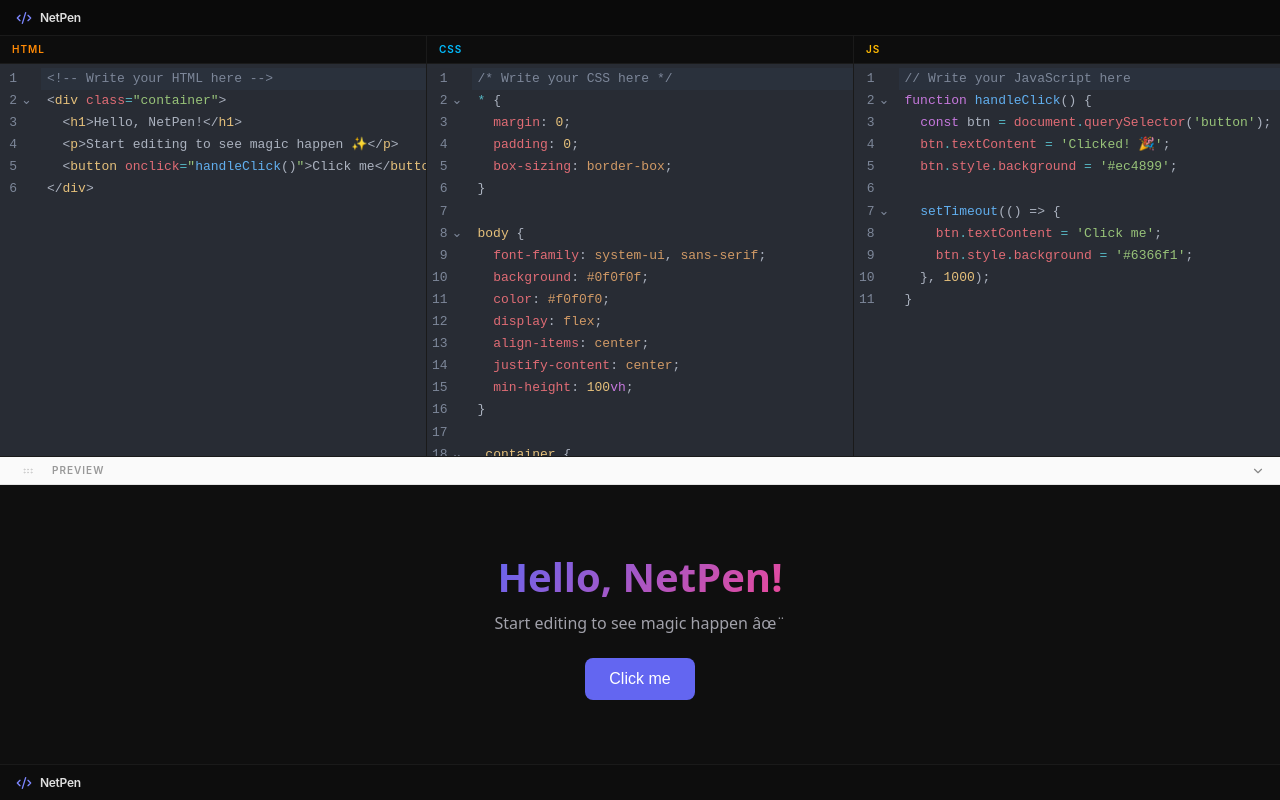
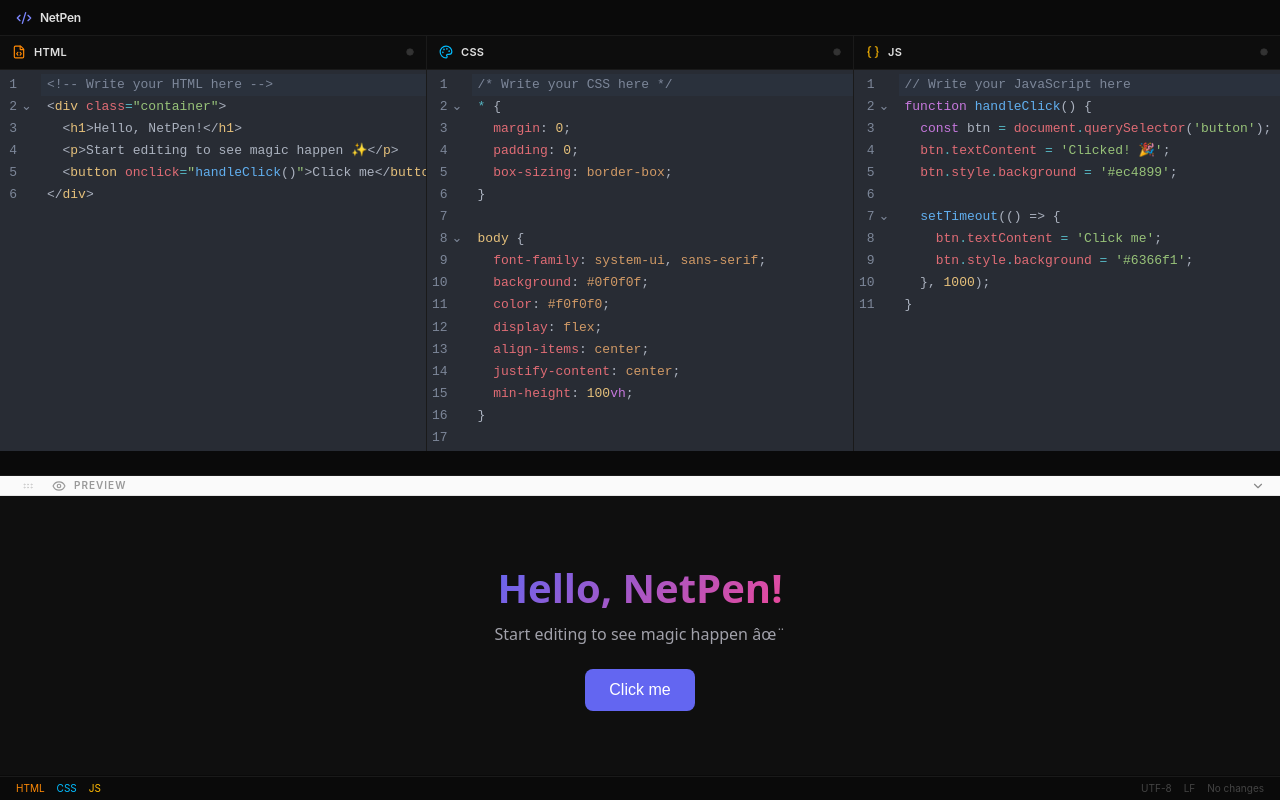
Before and after one commit to byllzz/netpen-editor, a React (Vite) app: page / in a window 1280 px wide. Built offline with nearby package versions, Linux system fonts and the light colour scheme.

Commit message:
feat: polished panel headers with icons, live change counters, and status bar

```diff
--- a/src/App.tsx
+++ b/src/App.tsx
@@ -1,65 +1,113 @@
-import { useState } from 'react';
+import { useState, useCallback } from 'react';
 import { Header } from './components/layout/Header';
-import { Footer } from './components/layout/Footer';
+import { Footer } from './components/layout/Footer.tsx';
 import { CodeEditor } from './components/editor/CodeEditor';
 import { PreviewDrawer } from './components/preview/PreviewDrawer';
 import { useDebounce } from './hooks/useDebounce';
 import { defaultHtml, defaultCss, defaultJs } from './lib/defaults';
+import { FileCode, Palette, Braces, Circle } from 'lucide-react';
 
 function App() {
   const [html, setHtml] = useState(defaultHtml);
   const [css, setCss] = useState(defaultCss);
   const [js, setJs] = useState(defaultJs);
+  const [htmlChanges, setHtmlChanges] = useState(0);
+  const [cssChanges, setCssChanges] = useState(0);
+  const [jsChanges, setJsChanges] = useState(0);
 
   const debouncedHtml = useDebounce(html, 400);
   const debouncedCss = useDebounce(css, 400);
   const debouncedJs = useDebounce(js, 400);
 
+  const totalChanges = htmlChanges + cssChanges + jsChanges;
+
+  const handleHtmlChange = useCallback((value: string) => {
+    setHtml(value);
+    setHtmlChanges(p => p + 1);
+  }, []);
+  const handleCssChange = useCallback((value: string) => {
+    setCss(value);
+    setCssChanges(p => p + 1);
+  }, []);
+  const handleJsChange = useCallback((value: string) => {
+    setJs(value);
+    setJsChanges(p => p + 1);
+  }, []);
+
   return (
     <div className="h-screen flex flex-col bg-[#0a0a0a] text-[#e0e0e0] overflow-hidden">
-      <Header />
+      <Header totalChanges={totalChanges} />
 
       <div className="flex-1 flex min-h-0">
-        {/* HTML */}
         <div className="flex-1 flex flex-col border-r border-[#1a1a1a] min-w-0">
-          <div className="px-3 py-1.5 border-b border-[#1a1a1a] bg-[#0d0d0d] flex items-center">
-            <span className="text-[10px] font-semibold text-orange-400 uppercase tracking-widest">
-              HTML
-            </span>
+          <div className="px-3 py-2 border-b border-[#1a1a1a] bg-[#0d0d0d] flex items-center justify-between gap-2">
+            <div className="flex items-center gap-2">
+              <FileCode className="w-3.5 h-3.5 text-orange-400" />
+              <span className="text-[11px] font-semibold text-[#e0e0e0] tracking-wide">HTML</span>
+            </div>
+            <div className="flex items-center gap-2">
+              {htmlChanges > 0 && (
+                <span className="text-[10px] text-[#666] tabular-nums">
+                  {htmlChanges} change{htmlChanges !== 1 ? 's' : ''}
+                </span>
+              )}
+              <Circle
+                className={`w-2 h-2 fill-current ${htmlChanges > 0 ? 'text-orange-400' : 'text-[#333]'}`}
+              />
+            </div>
           </div>
           <div className="flex-1 overflow-hidden">
-            <CodeEditor language="html" value={html} onChange={setHtml} />
+            <CodeEditor language="html" value={html} onChange={handleHtmlChange} />
           </div>
         </div>
 
-        {/* CSS */}
         <div className="flex-1 flex flex-col border-r border-[#1a1a1a] min-w-0">
-          <div className="px-3 py-1.5 border-b border-[#1a1a1a] bg-[#0d0d0d] flex items-center">
-            <span className="text-[10px] font-semibold text-sky-400 uppercase tracking-widest">
-              CSS
-            </span>
+          <div className="px-3 py-2 border-b border-[#1a1a1a] bg-[#0d0d0d] flex items-center justify-between gap-2">
+            <div className="flex items-center gap-2">
+              <Palette className="w-3.5 h-3.5 text-sky-400" />
+              <span className="text-[11px] font-semibold text-[#e0e0e0] tracking-wide">CSS</span>
+            </div>
+            <div className="flex items-center gap-2">
+              {cssChanges > 0 && (
+                <span className="text-[10px] text-[#666] tabular-nums">
+                  {cssChanges} change{cssChanges !== 1 ? 's' : ''}
+                </span>
+              )}
+              <Circle
+                className={`w-2 h-2 fill-current ${cssChanges > 0 ? 'text-sky-400' : 'text-[#333]'}`}
+              />
+            </div>
           </div>
           <div className="flex-1 overflow-hidden">
-            <CodeEditor language="css" value={css} onChange={setCss} />
+            <CodeEditor language="css" value={css} onChange={handleCssChange} />
           </div>
         </div>
 
-        {/* JS */}
         <div className="flex-1 flex flex-col min-w-0">
-          <div className="px-3 py-1.5 border-b border-[#1a1a1a] bg-[#0d0d0d] flex items-center">
-            <span className="text-[10px] font-semibold text-amber-400 uppercase tracking-widest">
-              JS
-            </span>
+          <div className="px-3 py-2 border-b border-[#1a1a1a] bg-[#0d0d0d] flex items-center justify-between gap-2">
+            <div className="flex items-center gap-2">
+              <Braces className="w-3.5 h-3.5 text-amber-400" />
+              <span className="text-[11px] font-semibold text-[#e0e0e0] tracking-wide">JS</span>
+            </div>
+            <div className="flex items-center gap-2">
+              {jsChanges > 0 && (
+                <span className="text-[10px] text-[#666] tabular-nums">
+                  {jsChanges} change{jsChanges !== 1 ? 's' : ''}
+                </span>
+              )}
+              <Circle
+                className={`w-2 h-2 fill-current ${jsChanges > 0 ? 'text-amber-400' : 'text-[#333]'}`}
+              />
+            </div>
           </div>
           <div className="flex-1 overflow-hidden">
-            <CodeEditor language="js" value={js} onChange={setJs} />
+            <CodeEditor language="js" value={js} onChange={handleJsChange} />
           </div>
         </div>
       </div>
 
       <PreviewDrawer html={debouncedHtml} css={debouncedCss} js={debouncedJs} />
-
-      <Footer />
+      <Footer totalChanges={totalChanges} />
     </div>
   );
 }
--- a/src/components/layout/Footer.jsx
+++ /dev/null
@@ -1,16 +0,0 @@
-import { Code2 } from 'lucide-react';
-import { FOOTER_HEIGHT } from '../../lib/layout';
-
-export function Footer() {
-  return (
-    <footer
-      className="fixed bottom-0 left-0 right-0 border-t border-[#1a1a1a] px-4 flex items-center bg-[#0d0d0d] z-[200]"
-      style={{ height: FOOTER_HEIGHT }}
-    >
-      <div className="flex items-center gap-2">
-        <Code2 className="w-4 h-4 text-indigo-400" />
-        <h1 className="text-xs font-semibold text-[#e0e0e0] tracking-tight">NetPen</h1>
-      </div>
-    </footer>
-  );
-}
--- /dev/null
+++ b/src/components/layout/Footer.tsx
@@ -0,0 +1,25 @@
+interface FooterProps {
+  totalChanges: number
+}
+
+export function Footer({ totalChanges }: FooterProps) {
+  return (
+    <footer className="h-6 min-h-[24px] border-t border-[#1a1a1a] px-4 flex items-center justify-between bg-[#0a0a0a] text-[10px] text-[#444]">
+      <div className="flex items-center gap-3">
+        <span className="text-orange-400">HTML</span>
+        <span className="text-sky-400">CSS</span>
+        <span className="text-amber-400">JS</span>
+      </div>
+      <div className="flex items-center gap-3">
+        <span>UTF-8</span>
+        <span>LF</span>
+        {totalChanges > 0 && (
+          <span className="text-[#666]">{totalChanges} change{totalChanges !== 1 ? "s" : ""}</span>
+        )}
+        {totalChanges === 0 && (
+          <span>No changes</span>
+        )}
+      </div>
+    </footer>
+  )
+}
--- a/src/components/preview/PreviewDrawer.tsx
+++ b/src/components/preview/PreviewDrawer.tsx
@@ -1,6 +1,6 @@
 import { useState, useRef, useEffect, useCallback } from 'react';
 import { Preview } from './Preview';
-import { GripHorizontal, ChevronUp, ChevronDown } from 'lucide-react';
+import { GripHorizontal, ChevronUp, ChevronDown, Eye } from 'lucide-react';
 import { FOOTER_HEIGHT, HANDLE_HEIGHT } from '../../lib/layout';
 
 interface PreviewDrawerProps {
@@ -9,8 +9,8 @@
   js: string;
 }
 
-const DEFAULT_CONTENT_HEIGHT = 280; // px — preview height when open
-const MAX_HEIGHT_RATIO = 0.8; // max drawer height as a fraction of viewport height
+const DEFAULT_CONTENT_HEIGHT = 280;
+const MAX_HEIGHT_RATIO = 0.8;
 
 export function PreviewDrawer({ html, css, js }: PreviewDrawerProps) {
   const [contentHeight, setContentHeight] = useState(DEFAULT_CONTENT_HEIGHT);
@@ -41,20 +41,13 @@
     };
 
     const updateFromClientY = (clientY: number) => {
-      // Subtract footer height too — the drawer's ceiling shouldn't eat into
-      // space the footer needs, and its floor is now FOOTER_HEIGHT, not 0.
       const maxContentHeight =
         window.innerHeight * MAX_HEIGHT_RATIO - HANDLE_HEIGHT - FOOTER_HEIGHT;
-
       const deltaY = dragStartY.current - clientY;
       const newHeight = dragStartHeight.current + deltaY;
-
       const clamped = Math.min(Math.max(newHeight, 0), Math.max(maxContentHeight, 0));
       pendingHeight.current = Math.round(clamped);
-
-      if (rafId.current === null) {
-        rafId.current = requestAnimationFrame(applyHeight);
-      }
+      if (rafId.current === null) rafId.current = requestAnimationFrame(applyHeight);
     };
 
     const handleMouseMove = (e: MouseEvent) => updateFromClientY(e.clientY);
@@ -81,23 +74,15 @@
   }, [isDragging]);
 
   useEffect(() => {
-    if (isDragging) {
-      document.body.style.cursor = 'ns-resize';
-      document.body.style.userSelect = 'none';
-    } else {
-      document.body.style.cursor = '';
-      document.body.style.userSelect = '';
-    }
+    document.body.style.cursor = isDragging ? 'ns-resize' : '';
+    document.body.style.userSelect = isDragging ? 'none' : '';
     return () => {
       document.body.style.cursor = '';
       document.body.style.userSelect = '';
     };
   }, [isDragging]);
 
-  const togglePreview = () => {
-    setContentHeight(prev => (prev > 5 ? 0 : DEFAULT_CONTENT_HEIGHT));
-  };
-
+  const togglePreview = () => setContentHeight(prev => (prev > 5 ? 0 : DEFAULT_CONTENT_HEIGHT));
   const isCollapsed = contentHeight <= 5;
   const totalHeight = HANDLE_HEIGHT + contentHeight;
 
@@ -107,16 +92,15 @@
         <div className="fixed inset-0 z-[9999] cursor-ns-resize" style={{ touchAction: 'none' }} />
       )}
 
-      {/* Docked directly above the footer — bottom offset is FOOTER_HEIGHT,
-          not 0, so it never overlaps or hides behind the fixed footer. */}
       <div
         className={`fixed left-0 right-0 border-t border-[#1a1a1a] bg-white flex flex-col z-[100] ${
           isDragging ? '' : 'transition-[height] duration-200 ease-out'
         }`}
         style={{ height: `${totalHeight}px`, bottom: `${FOOTER_HEIGHT}px` }}
       >
+        {/* Handle */}
         <div
-          className="shrink-0 flex items-center justify-between px-3 cursor-ns-resize bg-[#fafafa] border-b border-[#e5e5e5] hover:bg-[#f0f0f0] transition-colors group select-none"
+          className="shrink-0 flex items-center justify-between px-3 cursor-ns-resize bg-[#fafafa] hover:bg-[#f0f0f0] transition-colors group select-none border-b border-[#e5e5e5]"
           style={{ height: HANDLE_HEIGHT }}
           onMouseDown={e => {
             e.preventDefault();
@@ -126,18 +110,17 @@
         >
           <div className="flex items-center gap-2">
             <GripHorizontal className="w-8 h-3 text-[#ccc] group-hover:text-[#999] transition-colors" />
+            <Eye className="w-3.5 h-3.5 text-[#999]" />
             <span className="text-[10px] font-semibold text-[#999] uppercase tracking-widest">
               Preview
             </span>
           </div>
-          <div className="flex items-center gap-1">
           <button
             onClick={e => {
               e.stopPropagation();
               togglePreview();
             }}
-              className="w-5 h-5 flex items-center justify-center rounded hover:bg-[#e0e0e0] transition-colors cursor-pointer ml-1"
-              title={isCollapsed ? 'Show preview' : 'Hide preview'}
+            className="w-5 h-5 flex items-center justify-center rounded hover:bg-[#e0e0e0] transition-colors cursor-pointer"
           >
             {isCollapsed ? (
               <ChevronUp className="w-3.5 h-3.5 text-[#888]" />
@@ -146,15 +129,15 @@
             )}
           </button>
         </div>
+
+        {/* Preview content */}
+        {!isCollapsed && (
+          <div className="flex-1 min-h-0 overflow-hidden">
+            <Preview html={html} css={css} js={js} />
+          </div>
+        )}
       </div>
 
-        <div className="flex-1 min-h-0 overflow-hidden">
-          {!isCollapsed && <Preview html={html} css={css} js={js} />}
-        </div>
-      </div>
-
-      {/* Spacer reserves the drawer's height PLUS the footer's height, so the
-          editor columns above never render underneath either fixed element. */}
       <div style={{ height: `${totalHeight + FOOTER_HEIGHT}px` }} className="shrink-0" />
     </>
   );
--- a/src/lib/layout.ts
+++ b/src/lib/layout.ts
@@ -1,2 +1,3 @@
-export const FOOTER_HEIGHT = 36; // px — matches Footer's h-9
-export const HANDLE_HEIGHT = 28; // px — PreviewDrawer's drag handle
+export const HEADER_HEIGHT = 0;
+export const FOOTER_HEIGHT = 25;
+export const HANDLE_HEIGHT = 20;
```
Also changed, not shown: src/components/layout/Header.tsx (+16 -3 lines). Lines whose indentation alone changed are shown as unchanged.
